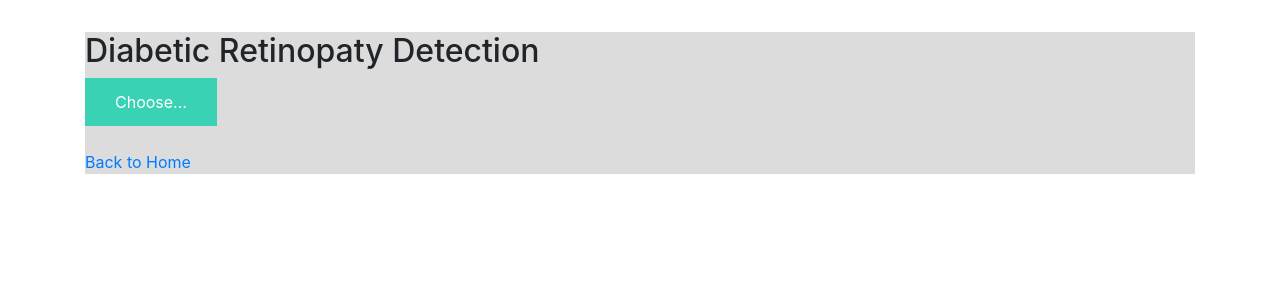
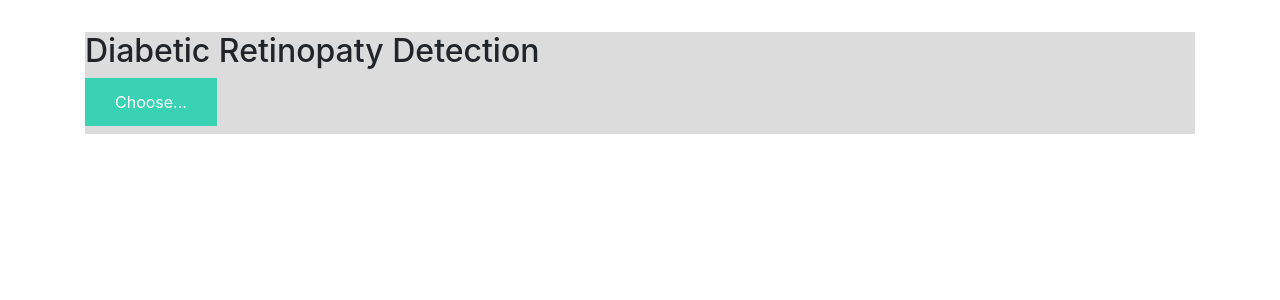
Before and after one commit to aTh1ef/diabetic-retinopathy-, a Flask app: page / in a window 1280 px wide. Shown: the top 300 px of the page. Run offline with Flask 3, Linux system fonts and the light colour scheme; some libraries are stand-ins or nearby versions.

Commit message:
Update index.html

```diff
--- a/templates/index.html
+++ b/templates/index.html
@@ -68,7 +68,7 @@
     <h3 id="result">
         <span> </span>
     </h3>
-    <a type="button" href="http://localhost/ratino/index.php">Back to Home</a>
+  <!--  <a type="button" href="http://localhost/ratino/index.php">Back to Home</a> -->
 </div>
 </div>
 
```
